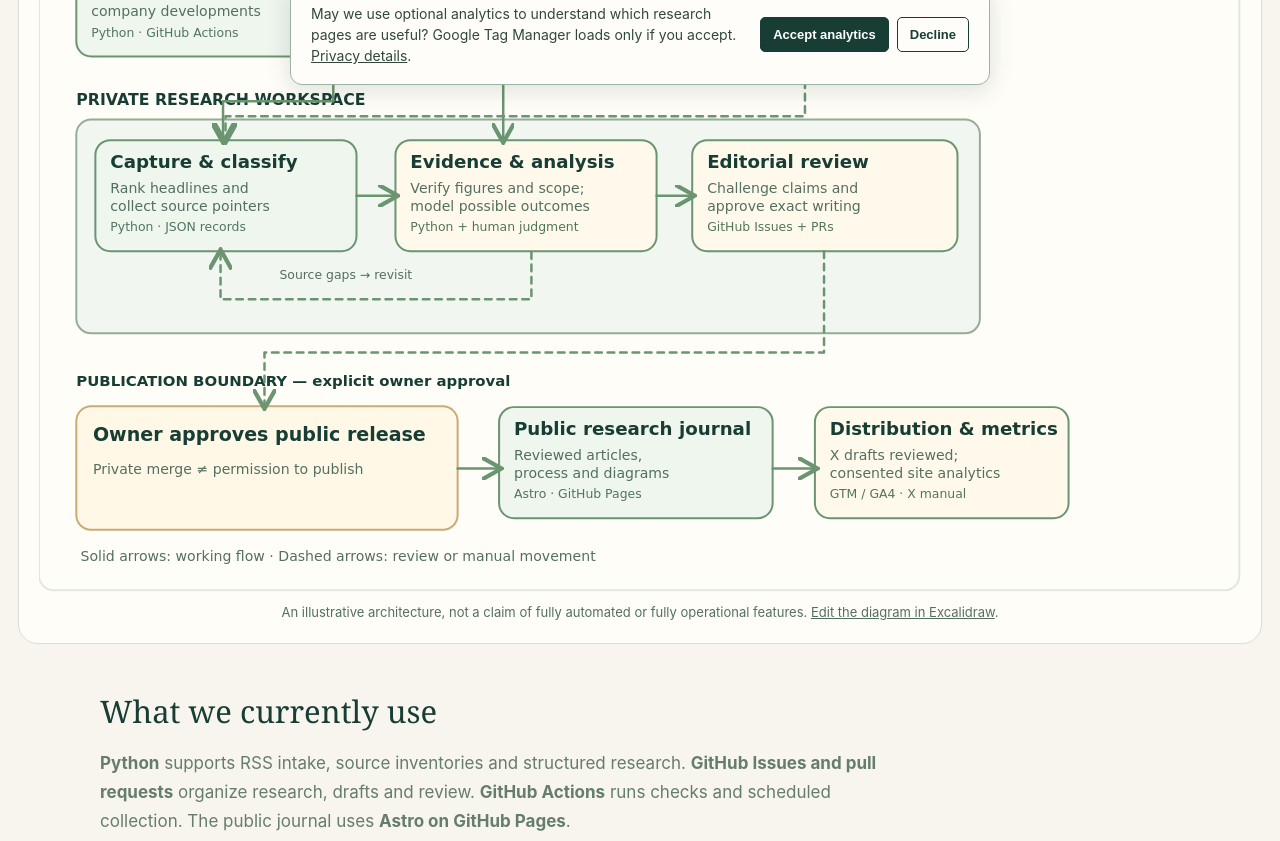
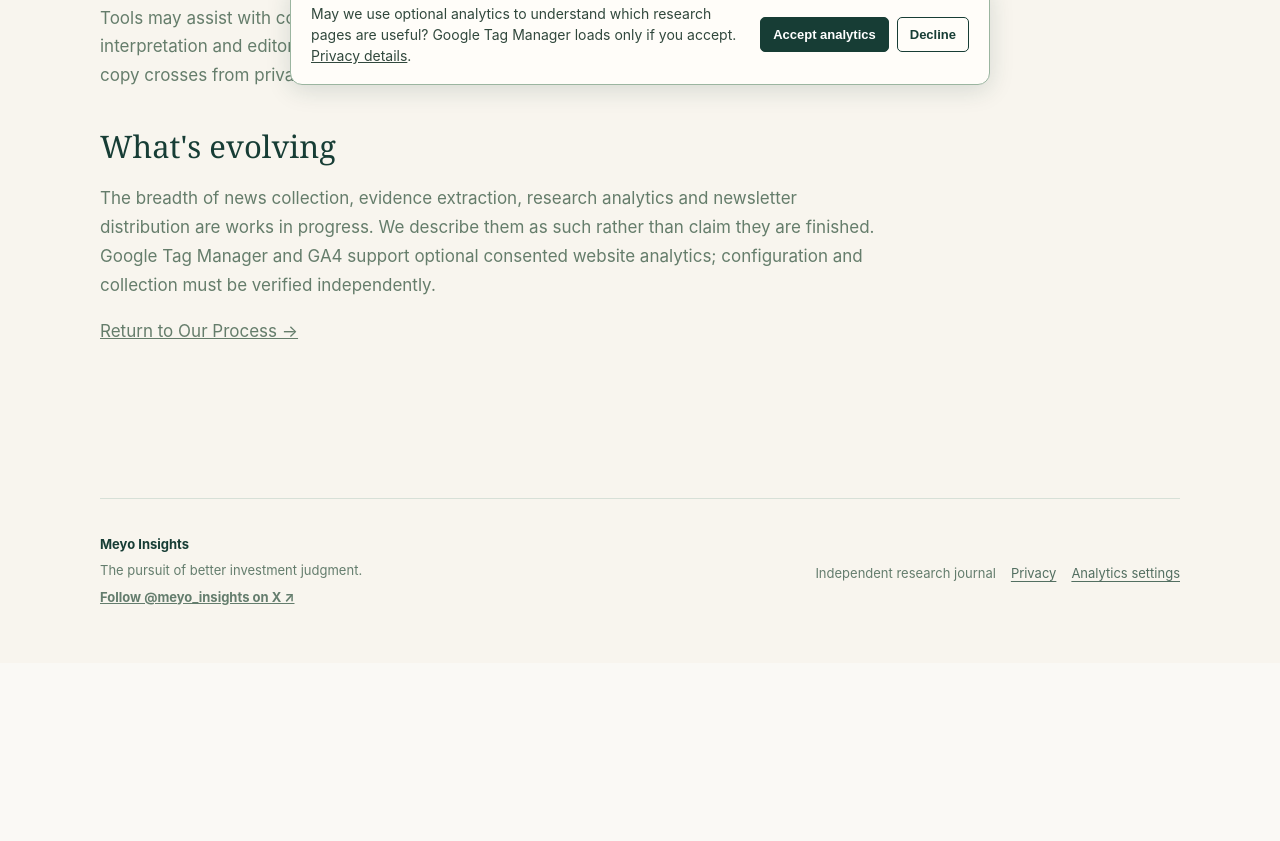
Before and after one commit to meyoinsights/meyoinsights.github.io, an Astro site: page /behind-the-research in a window 1280 px wide. Shown: the part 697-1538 px from the top of the page. After the commit the page ends 1360 px from the top, so only its background shows below. Built offline with nearby package versions, Linux system fonts and the light colour scheme; Astro itself is replaced by a stand-in of ours.

Commit message:
Temporarily remove process diagram, preserve explanatory copy

```diff
--- a/src/pages/behind-the-research.astro
+++ b/src/pages/behind-the-research.astro
@@ -6,13 +6,7 @@ import SiteLayout from '../layouts/SiteLayout.astro';
     <p class="eyebrow">How the work is supported</p>
     <h1>Behind the Research</h1>
     <p class="lead">Tools help us collect and organize evidence. They do not replace human judgment.</p>
-    <figure class="architecture-visual">
-      <picture>
-        <source media="(max-width: 740px)" srcset="/behind-the-research-sketch-mobile.svg" />
-        <img src="/behind-the-research-sketch.svg" width="1450" height="965" alt="Sources and conversations feed a private Python and GitHub research workspace. Research is verified and reviewed by people, with a separate approval boundary before publication on Astro and GitHub Pages." loading="eager" />
-      </picture>
-      <figcaption>An illustrative architecture, not a claim of fully automated or fully operational features. <a href="https://github.com/meyoinsights/meyoinsights.github.io/blob/main/diagrams/behind-the-research.excalidraw">Edit the diagram in Excalidraw</a>.</figcaption>
-    </figure>
+
     <div class="architecture-copy">
       <h2>What we currently use</h2>
       <p><strong>Python</strong> supports RSS intake, source inventories and structured research. <strong>GitHub Issues and pull requests</strong> organize research, drafts and review. <strong>GitHub Actions</strong> runs checks and scheduled collection. The public journal uses <strong>Astro on GitHub Pages</strong>.</p>
@@ -27,10 +21,6 @@ import SiteLayout from '../layouts/SiteLayout.astro';
 <style>
 .architecture { padding-block: 50px 95px; }
 .architecture h1 { font: normal clamp(42px, 5vw, 65px)/1.15 Georgia,serif; letter-spacing:-.03em; }
-.architecture-visual { width: min(1280px,calc(100vw - 36px)); margin: 42px 0 46px 50%; transform:translateX(-50%); border:1px solid #d7e0d7; border-radius:20px; background:#fffdf8; padding:20px; }
-.architecture-visual picture,.architecture-visual img { display:block; width:100%; height:auto; }
-.architecture-visual figcaption { text-align:center; font-size:13px; color:#536f61; margin-top:10px; }
 .architecture-copy { max-width:790px; font-size:17px; line-height:1.7; }
 .architecture-copy h2 { font:normal 31px Georgia,serif; margin:35px 0 5px; }
-@media(max-width:740px) { .architecture-visual{padding:7px; border-radius:12px;} }
 </style>
```
